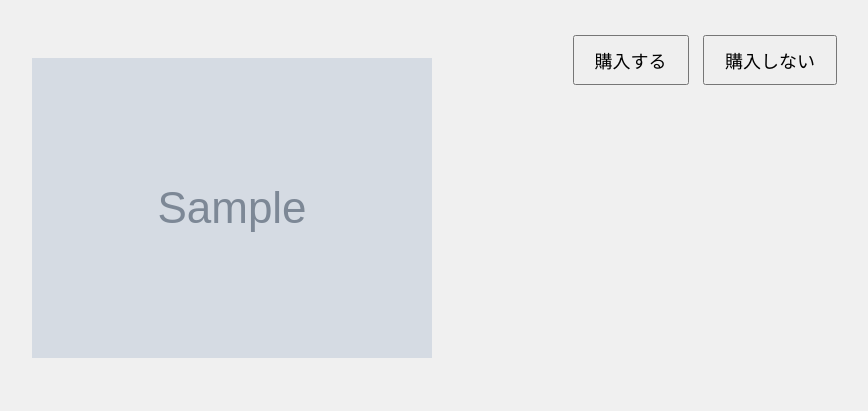
After one commit to Tos0301/mouse-movement-preference, a Flask app: template templates/right_trial.html in a window 1280 px wide. The commit adds this page. Shown: the top 411 px of the page, without its empty margins (408-1276 px from the left). Run offline with Flask 3, Linux system fonts and the light colour scheme; the template is opened without the code that fills it: most values are stand-ins (such as "Sample title", 1, 10 or a date in 2020); grey boxes marked "Sample" are stand-in pictures.

Commit message:
プログラムのいれかえ

```diff
--- a/app.py
+++ b/app.py
@@ -1,13 +1,15 @@
-
 from flask import Flask, render_template, request, redirect, url_for, session
-import random, time, os
+import random, time ,os
 
 app = Flask(__name__)
 app.secret_key = 'your_secret_key'
 
-IMAGES = [f'item{i}.jpg' for i in range(1, 25)]  # 24枚
-TRIALS = [{'image': img, 'position': 'left'} for img in IMAGES[:12]] + \
-         [{'image': img, 'position': 'right'} for img in IMAGES[12:]]
+# 試行セット（4枚ずつ）
+LEFT_IMAGES = [f'item{i}.jpg' for i in range(1, 5)]      # item1〜item4
+RIGHT_IMAGES = [f'item{i}.jpg' for i in range(5, 9)]     # item5〜item8
+
+TRIALS = [{'image': img, 'position': 'left'} for img in LEFT_IMAGES] + \
+         [{'image': img, 'position': 'right'} for img in RIGHT_IMAGES]
 random.shuffle(TRIALS)
 
 @app.route('/')
@@ -29,16 +31,24 @@ def trial():
             'timestamp': time.time()
         }
         session['results'].append(data)
+        session.modified = True
 
     if not session['trials']:
         return redirect(url_for('complete'))
 
     current = session['trials'].pop()
-    return render_template('trial.html', image=current['image'], position=current['position'])
+    session.modified = True
+
+    # 使用するテンプレートを分岐
+    if current['position'] == 'left':
+        return render_template('left_trial.html', image=current['image'], position='left')
+    else:
+        return render_template('right_trial.html', image=current['image'], position='right')
 
 @app.route('/complete')
 def complete():
-    return render_template('complete.html', results=session['results'])
+    return render_template('complete.html')
+
 
 if __name__ == '__main__':
     port = int(os.environ.get('PORT', 10000))
--- /dev/null
+++ b/static/right_style.css
@@ -0,0 +1,22 @@
+body {
+    font-family: sans-serif;
+    background-color: #f0f0f0;
+    text-align: center;
+}
+
+.product-image {
+    max-height: 400px;
+    margin: 50px 0;
+}
+
+.button-area {
+    position: fixed;
+    top: 30px;
+    right: 30px;
+}
+
+button {
+    font-size: 18px;
+    padding: 10px 20px;
+    margin: 5px;
+}
--- /dev/null
+++ b/templates/right_trial.html
@@ -0,0 +1,19 @@
+<!DOCTYPE html>
+<html lang="ja">
+<head>
+    <meta charset="UTF-8">
+    <title>商品選択（右上）</title>
+    <link rel="stylesheet" href="{{ url_for('static', filename='right_style.css') }}">
+</head>
+<body>
+    <div class="container">
+        <img src="{{ url_for('static', filename='images/' + image) }}" class="product-image">
+        <form method="POST" class="button-area">
+            <input type="hidden" name="image" value="{{ image }}">
+            <input type="hidden" name="position" value="{{ position }}">
+            <button name="choice" value="buy">購入する</button>
+            <button name="choice" value="not_buy">購入しない</button>
+        </form>
+    </div>
+</body>
+</html>
```
Also changed, not shown: static/left_style.css (added, +22 -0 lines), static/style.css (deleted, +0 -33 lines), templates/left_trial.html (renamed from templates/trial.html, +3 -4 lines).
